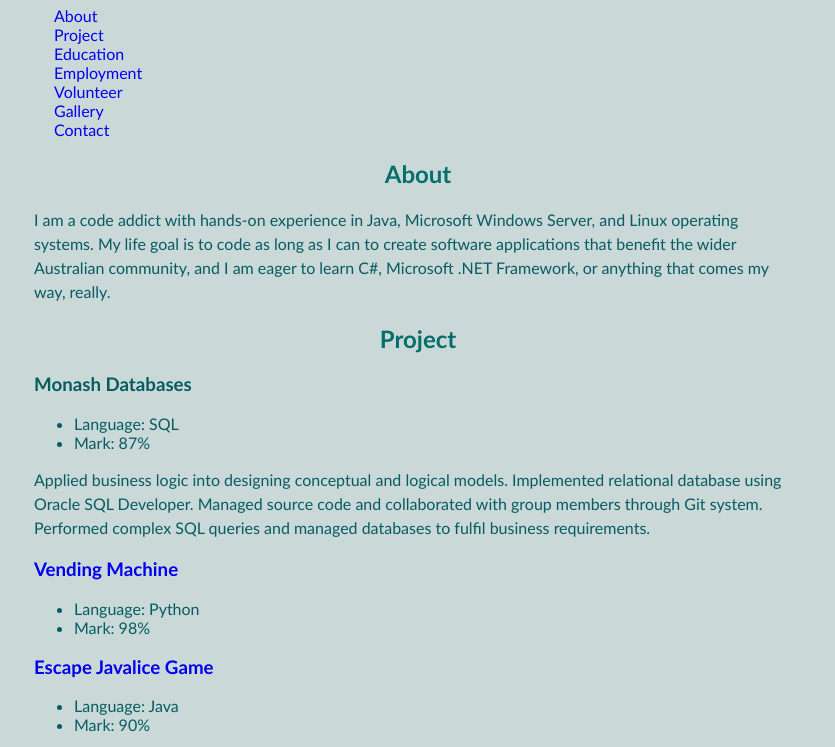
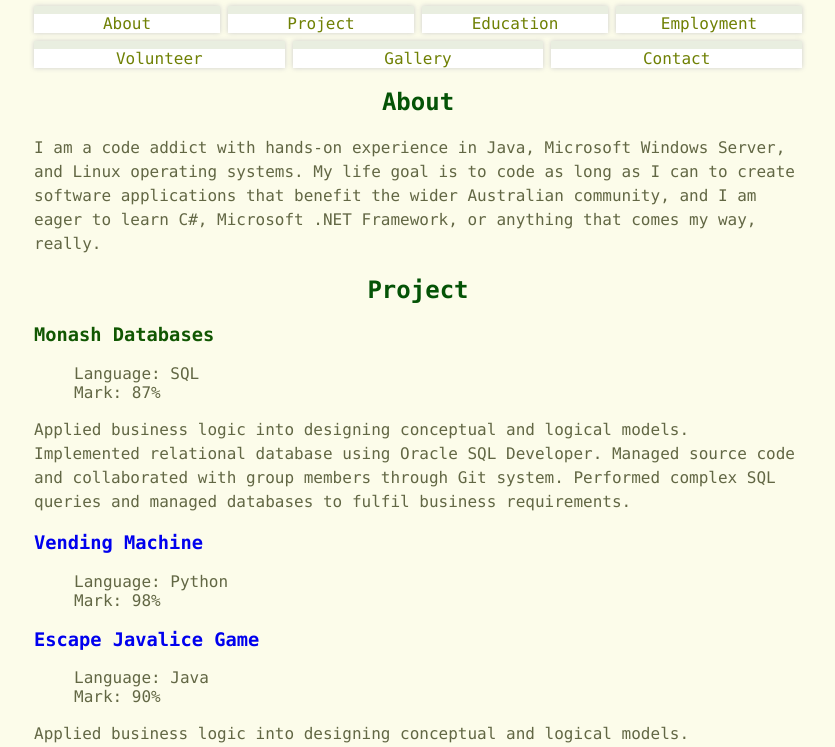
Before and after one commit to Ha-Q/Ha-Q.github.io, a plain HTML site: page index.html in a window 1280 px wide. Shown: the part 80-827 px from the top of the page, without its empty margins (222-1057 px from the left). Drawn offline with Linux system fonts and the light colour scheme.

Commit message:
style nav menu and colours

```diff
--- a/index.html
+++ b/index.html
@@ -13,15 +13,17 @@
         <header>
             <h1>Ha Do</h1>
             <nav>
-                <ul class="menu">
-                    <li class="menu_item"><a href="#about">About</a></li>
-                    <li class="menu_item"><a href="#project">Project</a></li>
-                    <li class="menu_item"><a href="#edu">Education</a></li>
-                    <li class="menu_item"><a href="#history">Employment</a></li>
-                    <li class="menu_item"><a href="#volunteer">Volunteer</a></li>
-                    <li class="menu_item"><a href="#gallery">Gallery</a></li>
-                    <li class="menu_item"><a href="#contact">Contact</a></li>
-                </ul>
+                <div class="menu_top">
+                    <a class="menu_item" href="#about">About</a>
+                    <a class="menu_item" href="#project">Project</a>
+                    <a class="menu_item" href="#edu">Education</a>
+                    <a class="menu_item" href="#history">Employment</a>
+                </div>
+                <div class="menu_bottom" >
+                    <a class="menu_item" href="#volunteer">Volunteer</a>
+                    <a class="menu_item" href="#gallery">Gallery</a>
+                    <a class="menu_item" href="#contact">Contact</a>
+                </div>
             </nav>
         </header>
 
@@ -47,13 +49,13 @@
                 </p>
             <p>
 
-            <h3><a href="https://github.com/Ha-Q/python/tree/e3d827d942d2443cc50ff63745b8e2bf462c7e1e/Vending_machine" target="_blank">
+            <h3><a class="style_link" href="https://github.com/Ha-Q/python/tree/e3d827d942d2443cc50ff63745b8e2bf462c7e1e/Vending_machine" target="_blank">
                 Vending Machine</a></h3>
             <ul>
                 <li>Language: Python</li>
                 <li>Mark: 98%</li>
             </ul>
-            <h3><a href="https://github.com/Ha-Q/Java/tree/3caef089669c94e3b559e64e1b98daa04780a1b9/Escape_Javalice" target="_blank">
+            <h3><a class="style_link" href="https://github.com/Ha-Q/Java/tree/3caef089669c94e3b559e64e1b98daa04780a1b9/Escape_Javalice" target="_blank">
                 Escape Javalice Game</a></h3>
             <ul>
                 <li>Language: Java</li>
@@ -162,9 +164,9 @@
         <div>
             <h2><a id="contact">Contact</a></h2>
             <ul>
-                <li><a href="https://www.linkedin.com/in/dtkh2016/" target="_blank">LinkedIn</a></li>
-                <li><a href="https://github.com/Ha-Q" target="_blank">Github</a></li>
-                <li><a href="https://leetcode.com/ha_q/" target="_blank">Leetcode</a></li>
+                <li><a class="style_link" href="https://www.linkedin.com/in/dtkh2016/" target="_blank">LinkedIn</a></li>
+                <li><a class="style_link" href="https://github.com/Ha-Q" target="_blank">Github</a></li>
+                <li><a class="style_link" href="https://leetcode.com/ha_q/" target="_blank">Leetcode</a></li>
             </ul>
         </div>
     </body>
--- a/style/main.css
+++ b/style/main.css
@@ -1,40 +1,71 @@
+a:hover, .style_link:hover{
+    color: rgb(249, 141, 207);
+
+}
+a:visited{
+    color: #115702;
+}
 body {
-    font-family: 'Calibri', 'Times New Roman', Times, serif;
-    color: rgb(4, 92, 98);
-    background-color: rgba(133, 164, 163, 0.422);
+    font-family: 'consolas', 'Times New Roman', Times, serif;
+    color: rgb(98, 103, 68);
+    background-color: rgba(249, 249, 207, 0.42);
     margin: 1em auto;
     width: 60vw;
 }
 
 h1 {
     font-family: 'Segoe UI', Tahoma, Geneva, Verdana, sans-serif;
-    color: rgb(2, 73, 28);
+    color: rgb(81, 92, 59);
 }
 h2 {
     margin: 20px 0 20px 0;
     text-align: center;
-    color: rgb(2, 111, 106);
+    color: rgb(4, 83, 6);
 
+}
+h3{
+    color: #115702;
 }
 p {
     font-size: 16px;
     line-height: 1.5;
     margin: 10px 0 10px 0;
 }
-.menu {
-    list-style-type: none;
-    margin: auto;
-    padding-left: 0px;
+.menu_top, .menu_bottom {
     display: grid;
-    /* grid: repeat(1, 20px)/auto-flow; */
+    gap: 0.5rem;
+}
+@media (min-width: 700px){
+    .menu_top{
+        grid-template-columns: repeat(4, 1fr);
+    }
+    .menu_bottom{
+        grid-template-columns: repeat(3, 1fr);
+    }
+}
+.menu_bottom{
+    padding-top: 0.5rem;
 }
 
 .menu_item {
     padding: 0 20px;
+    background-color: #fff;
+    color: #6f8004;
+    font-size: 1rem;
+    text-decoration: none;
+    text-align: center;
+    border-top: 8px solid #e9eee0;
+    box-shadow: 0px 0px 5px #ccc;
+    transition: all 0.45ms ease-out;
 }
-a {
+.menu_item:hover{
+    color: rgb(249, 141, 207);
+    border-top: 0px solid;
+    box-shadow: 5px 5px 6px #bffcc8;
+}
+.style_link{
     text-decoration: none;
 }
-a:hover {
-    color: rgb(154, 116, 3);
+li {
+    list-style-type: none;
 }
```
